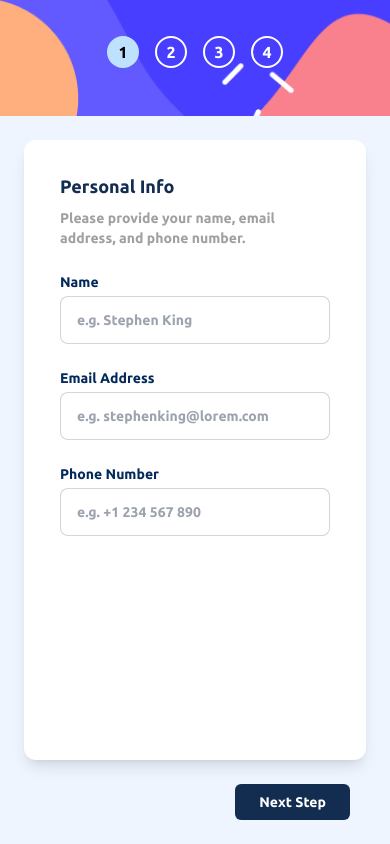
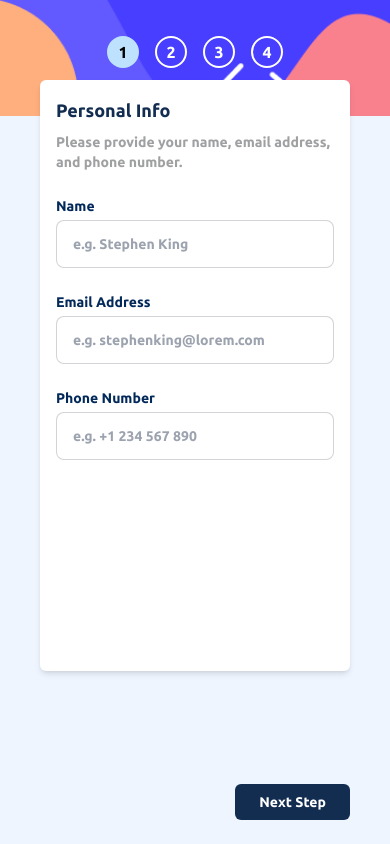
Before and after one commit to ahmadcodes39/Figma-To-react, a React (Vite) app: page / in a window 390 px wide. Built offline with nearby package versions, Linux system fonts and the light colour scheme.

Commit message:
adjusting the paddings 6

```diff
--- a/src/Components/MultiStepForm.jsx
+++ b/src/Components/MultiStepForm.jsx
@@ -10,11 +10,11 @@ const MultiStepForm = () => {
   const prevStep = () => setStep((prev) => prev - 1);
 
   return (
-    <div className="flex flex-col md:flex-row min-h-screen bg-[#EFF5FF] font-ubuntu">
+    <div className="flex flex-col md:flex-row min-h-screen bg-[#EFF5FF] font-ubuntu relative">
       <Sidebar currentStep={step} />
 
       <div className="flex-1 flex flex-col justify-between p-6">
-        <div className="flex-1 max-w-3xl 2xl:max-w-5xl mx-auto w-full bg-white rounded-xl p-8 shadow-lg xl:mt-3 2xl:mt-6">
+        <div className="flex-1 max-w-3xl 2xl:max-w-5xl mx-auto w-full sm:bg-white rounded-xl p-8 sm:shadow-lg xl:mt-3 2xl:mt-6 ">
           <StepForm step={step} />
         </div>
 
--- a/src/Components/Step1YourInfo.jsx
+++ b/src/Components/Step1YourInfo.jsx
@@ -68,7 +68,7 @@ const Step1YourInfo = () => {
   };
 
   return (
-    <div className="px-1 md:px-6 xl:px-6 2xl:px-10">
+    <div className=" px-4 rounded-md sm:rounded-none py-4 sm:h-[100%] min-h-[70vh] shadow-md sm:shadow-none sm:py-0 sm:px-1 md:px-6 xl:px-6 2xl:px-10 sm:relative absolute sm:top-0 sm:left-0 sm:right-0 top-20 left-10 right-10 bg-white">
       <SectionHeader
         heading="Personal Info"
         subHeading="Please provide your name, email address, and phone number."
--- a/src/Components/Step2SelectPlan.jsx
+++ b/src/Components/Step2SelectPlan.jsx
@@ -26,7 +26,8 @@ const Step2SelectPlan = () => {
 
   return (
     <div className="flex justify-center items-start w-full">
-      <div className="w-full max-w-4xl bg-white sm:rounded-none sm:shadow-none px-1 py-0 sm:px-0 sm:py-0 2xl:px-1 2xl:py-1">
+          <div className=" px-4 rounded-md sm:rounded-none py-4 sm:h-[100%] min-h-[70vh] shadow-md sm:shadow-none sm:py-0 sm:px-1 md:px-6 xl:px-6 2xl:px-10 sm:relative absolute sm:top-0 sm:left-0 sm:right-0 top-20 left-10 right-10 bg-white">
+
         <SectionHeader
           heading="Select your plan"
           subHeading="You have the option of monthly or yearly billing."
--- a/src/Components/Step3AddOns.jsx
+++ b/src/Components/Step3AddOns.jsx
@@ -22,7 +22,8 @@ const Step3AddOns = () => {
   ];
 
   return (
-    <div className="flex items-center justify-center px-0 py-0 sm:shadow-none sm:rounded-none">
+       <div className=" px-4 rounded-md sm:rounded-none py-4 sm:h-[100%] min-h-[70vh] shadow-md sm:shadow-none sm:py-0 sm:px-1 md:px-6 xl:px-6 2xl:px-10 sm:relative absolute sm:top-0 sm:left-0 sm:right-0 top-20 left-10 right-10 bg-white">
+
       <div className="flex flex-col w-full max-w-2xl 2xl:max-w-5xl 2xl:px-1 2xl:py-1">
         <SectionHeader
           heading="Pick Add-ons"
--- a/src/Components/Step4Summary.jsx
+++ b/src/Components/Step4Summary.jsx
@@ -21,7 +21,8 @@ const Step4Summary = () => {
 
   return (
     <div className="px-0 py-0 sm:px-0 w-full">
-      <div className="flex flex-col justify-start items-start w-full max-w-4xl 2xl:max-w-6xl mx-auto 2xl:px-1 2xl:py-1">
+        <div className=" px-4 rounded-md sm:rounded-none py-4 sm:h-[100%] min-h-[70vh] shadow-md sm:shadow-none sm:py-0 sm:px-1 md:px-6 xl:px-6 2xl:px-10 sm:relative absolute sm:top-0 sm:left-0 sm:right-0 top-20 left-10 right-10 bg-white">
+
         <SectionHeader
           heading="Finishing up"
           subHeading="Double-check everything looks OK before confirming."
--- a/src/Components/ThankYou.jsx
+++ b/src/Components/ThankYou.jsx
@@ -2,7 +2,8 @@ import React from "react";
 
 const ThankYou = () => {
   return (
-    <div className="flex items-center justify-center min-h-[60vh]: sm:min-h-[70vh] px-4 bg-none">
+        <div className=" px-4 rounded-md sm:rounded-none py-4 sm:h-[100%] min-h-[70vh] shadow-md sm:shadow-none sm:py-0 sm:px-1 md:px-6 xl:px-6 2xl:px-10 sm:relative absolute sm:top-0 sm:left-0 sm:right-0 top-20 left-10 right-10 bg-white">
+
       <div className="flex flex-col justify-center items-center text-center">
         <img
           src="/thankyou.svg"
```
